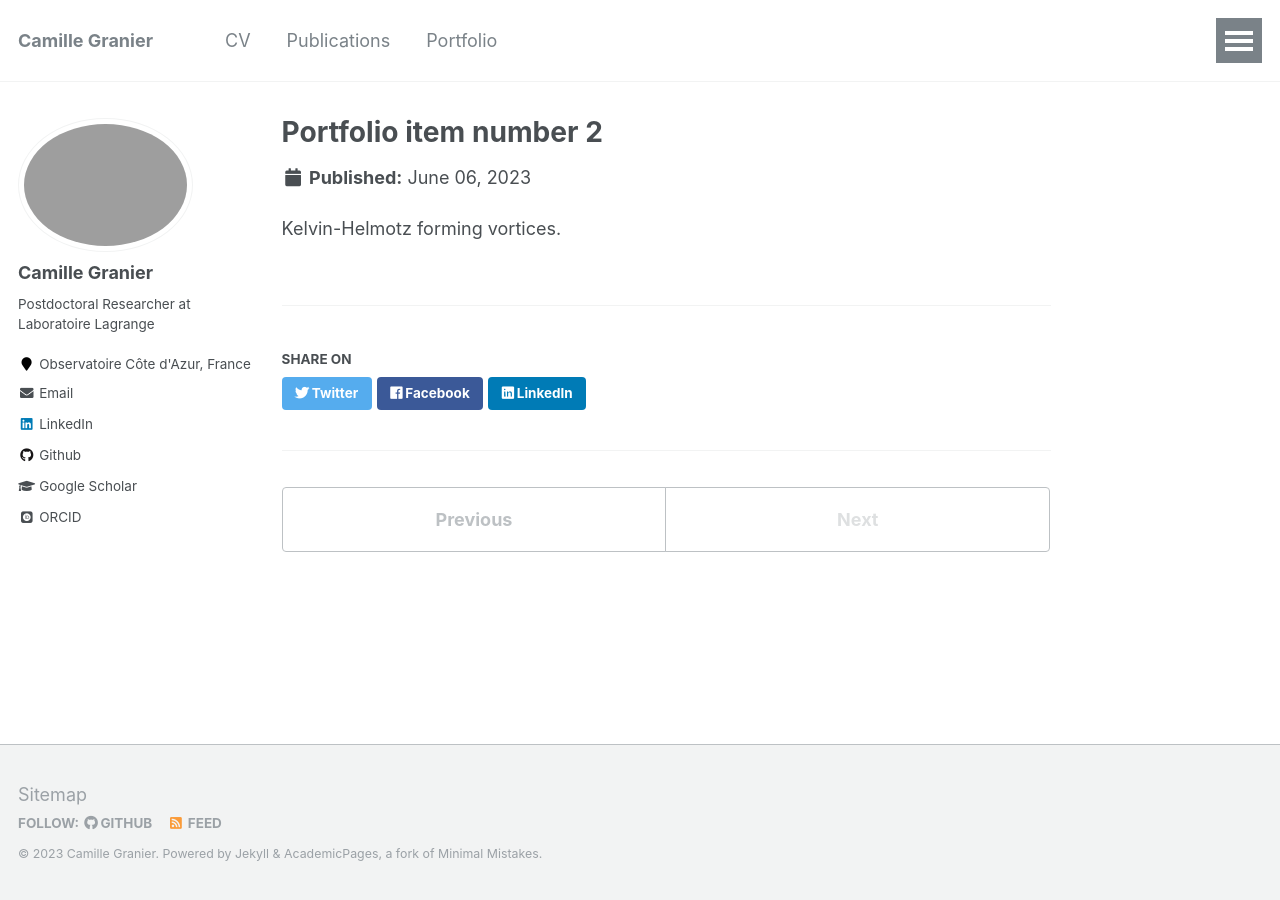
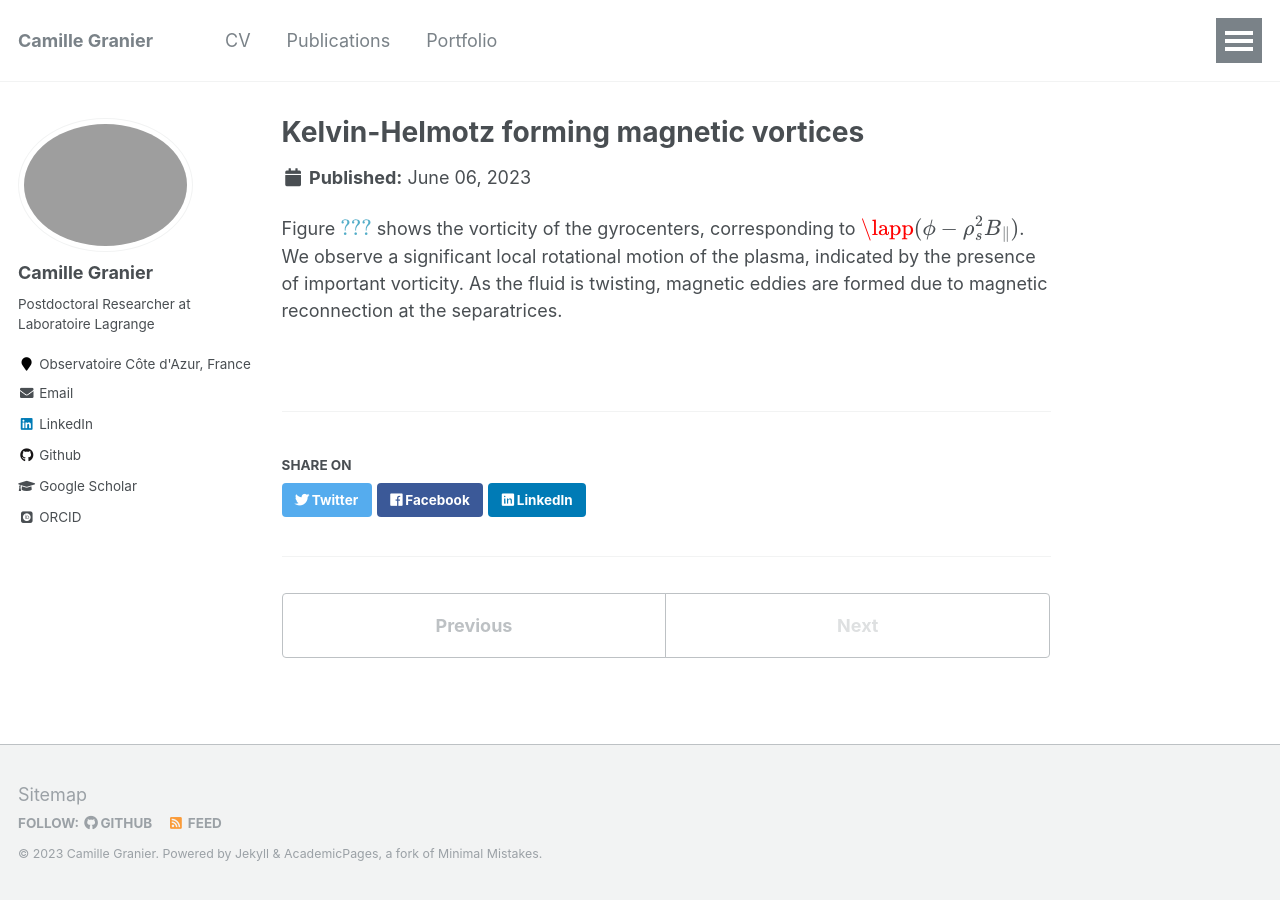
Before and after one commit to K1000Granier/K1000Granier.github.io, a Jekyll site: the page built from _portfolio/portfolio-2.html, in a window 1280 px wide. Built offline with Jekyll 4.4.1, drawn with Linux system fonts in a browser that asks for light colours; some web fonts are replaced; formulas are drawn with MathJax 3.

Commit message:
Update portfolio-2.html

```diff
--- a/_portfolio/portfolio-2.html
+++ b/_portfolio/portfolio-2.html
@@ -1,7 +1,8 @@
 ---
-title: "Portfolio item number 2"
-excerpt: "Short description of portfolio item number 2 <br/><img src='/images/vorticity_portfolio.png'>"
+title: "Kelvin-Helmotz forming magnetic vortices"
+excerpt: "Shear magnetic field allows the reconnection of homgeneous magnetic fields <br/><img src='/images/vorticity_portfolio.png'>"
 collection: portfolio
 ---
 
-Kelvin-Helmotz forming vortices.
+
+   <p>Figure &#92;(\ref{fig:vorticity}&#92;) shows the vorticity of the gyrocenters, corresponding to &#36;&#92;lapp ( &#92;phi - &#92;rho_s^2 B_&#92;parallel)&#36;. We observe a significant local rotational motion of the plasma, indicated by the presence of important vorticity. As the fluid is twisting, magnetic eddies are formed due to magnetic reconnection at the separatrices.</p>
```
